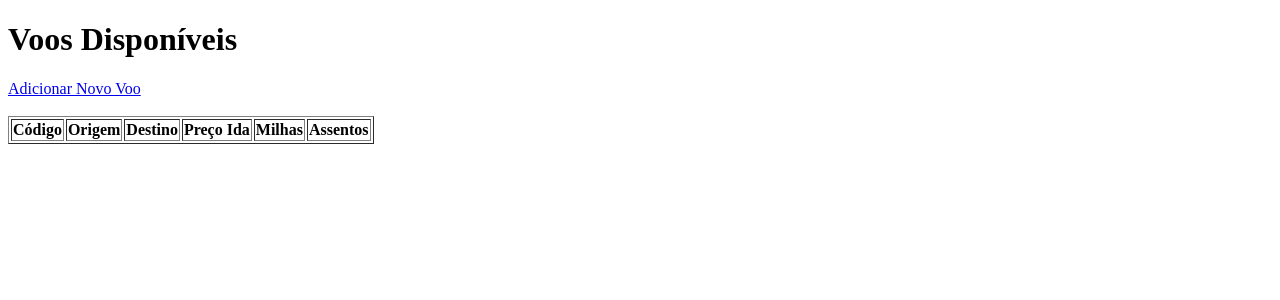
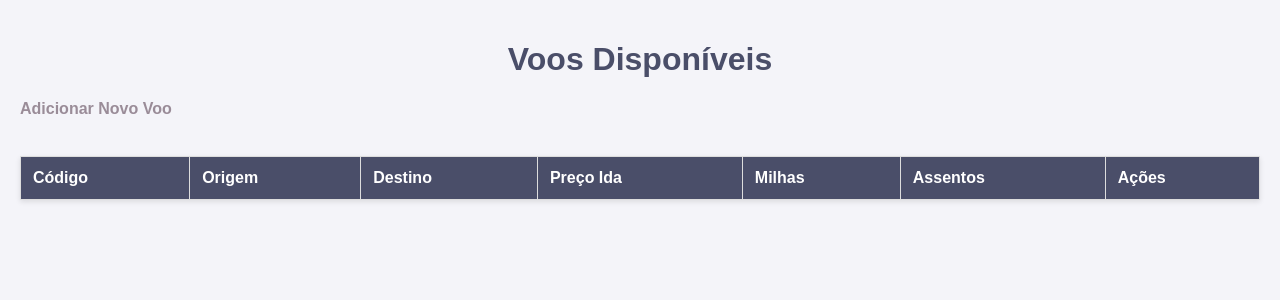
Before and after one commit to karuishi/EDII, a Python web app: template flask/templates/voos.html in a window 1280 px wide. Shown: the top 300 px of the page. Run offline with Jinja, Linux system fonts and the light colour scheme; the template is opened without the code that fills it, so the values that code supplies are empty.

Commit message:
css styling

```diff
--- /dev/null
+++ b/flask/login.json
@@ -0,0 +1,4 @@
+{
+    "Admin" : "Farcry34!",
+    "Gerente" : "12345"
+}
--- /dev/null
+++ b/flask/static/style.css
@@ -0,0 +1,83 @@
+/* Estilo geral do corpo da página */
+body {
+    font-family: Arial, sans-serif;
+    background-color: #f4f4f9;
+    color: #333;
+    margin: 0;
+    padding: 20px;
+}
+
+/* Estilo para os títulos principais */
+h1 {
+    color: #4a4e69;
+    text-align: center;
+}
+
+/* Estilo da tabela */
+table {
+    width: 100%;
+    border-collapse: collapse;
+    margin-top: 20px;
+    box-shadow: 0 2px 5px rgba(0,0,0,0.1);
+}
+
+th, td {
+    padding: 12px;
+    border: 1px solid #ddd;
+    text-align: left;
+}
+
+thead {
+    background-color: #4a4e69;
+    color: white;
+}
+
+tr:nth-child(even) {
+    background-color: #f2f2f2;
+}
+
+/* Estilo para links e botões */
+a {
+    color: #9a8c98;
+    text-decoration: none;
+    font-weight: bold;
+}
+
+a:hover {
+    color: #22223b;
+}
+
+/* Estilo para os formulários */
+form {
+    background: white;
+    padding: 20px;
+    border-radius: 8px;
+    box-shadow: 0 2px 5px rgba(0,0,0,0.1);
+    max-width: 500px;
+    margin: 20px auto;
+}
+
+input[type="text"], input[type="password"] {
+    width: 100%;
+    padding: 10px;
+    margin: 10px 0 20px 0;
+    box-sizing: border-box; /* Garante que padding não afete a largura total */
+    border: 1px solid #ccc;
+    border-radius: 4px;
+}
+
+input[type="submit"] {
+    width: 100%;
+    background-color: #4a4e69;
+    color: white;
+    padding: 14px 20px;
+    margin: 8px 0;
+    border: none;
+    border-radius: 4px;
+    cursor: pointer;
+    font-size: 16px;
+}
+
+input[type="submit"]:hover {
+    background-color: #22223b;
+}
--- /dev/null
+++ b/flask/templates/base.html
@@ -0,0 +1,13 @@
+<!DOCTYPE html>
+<html lang="pt-br">
+<head>
+    <meta charset="UTF-8">
+    <link rel="stylesheet" href="{{ url_for('static', filename='style.css') }}">
+    <title>{% block title %}{% endblock %} - Linhas Aéreas ED-II</title>
+</head>
+<body>
+    <div class="content">
+        {% block content %}{% endblock %}
+    </div>
+</body>
+</html>
--- a/flask/templates/voos.html
+++ b/flask/templates/voos.html
@@ -1,15 +1,11 @@
-<!DOCTYPE html>
-<html>
-<head>
-    <title>Lista de Voos - Linhas Aéreas ED-II</title>
-</head>
-<body>
+{% extends "base.html" %}
+{% block title %}Lista de Voos{% endblock %}
+{% block content %}
     <h1>Voos Disponíveis</h1>
-
-    <a href="{{ url_for('adicionar_voo')}}">Adicionar Novo Voo</a>
-
+    <a href="{{ url_for('adicionar_voo') }}">Adicionar Novo Voo</a>
     <br><br>
-    <table border="1">
+    <table>
+        <thead>
             <tr>
                 <th>Código</th>
                 <th>Origem</th>
@@ -17,7 +13,10 @@
                 <th>Preço Ida</th>
                 <th>Milhas</th>
                 <th>Assentos</th>
+                <th>Ações</th>
             </tr>
+        </thead>
+        <tbody>
             {% for codigo, detalhes in voos.items() %}
             <tr>
                 <td>{{ codigo }}</td>
@@ -32,6 +31,6 @@
                 </td>
             </tr>
             {% endfor %}
+        </tbody>
     </table>
-</body>
-</html>
+{% endblock %}
```
Also changed, not shown: flask/appIntro.py (deleted, +0 -10 lines), flask/templates/adicionar_voo.html (+4 -8 lines), flask/templates/editar_voo.html (+4 -8 lines), flask/templates/login.html (+4 -8 lines), flask/voos.json (+9 -0 lines). Lines whose indentation alone changed are shown as unchanged.
